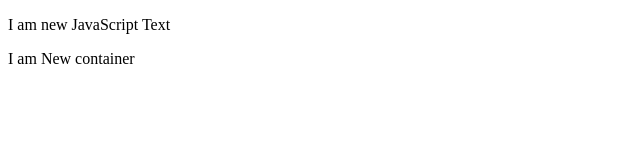
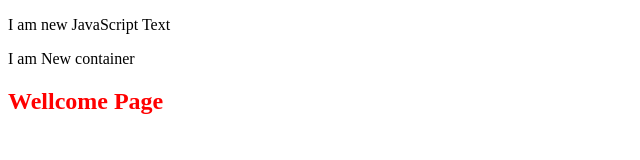
Before and after one commit to PrashuVishwakarma/js-30DaysPractics, a plain HTML site: page day15.html in a window 1280 px wide. Shown: the whole page, without its empty margins (0-640 px from the left). Drawn offline with Linux system fonts and the light colour scheme.

Commit message:
DOM Manipulation

```diff
--- a/day15.html
+++ b/day15.html
@@ -8,6 +8,10 @@
 <body>
     <p id="para">Hello JavaScript</p>
     <div id="container"></div>
+
+    <h2 id="head">Wellcome Page</h2>
+
+    <h3 id="box" class="redbox"></h3>
 
     <!-- Access the elements -->
 
@@ -20,6 +24,16 @@
 
 // Change html element
         document.getElementById("container").innerHTML = "<p>I am New container <p>"
+
+// Change style
+        document.getElementById("head").style.color = 'Red';
+
+        //Add class , remove class
+
+       const box = document.getElementsById("box");
+       box.classList.add("new-class"); //add class
+       box.classList.remove("redbox");  //remove class
+
     </script>
 </body>
 </html>
```
